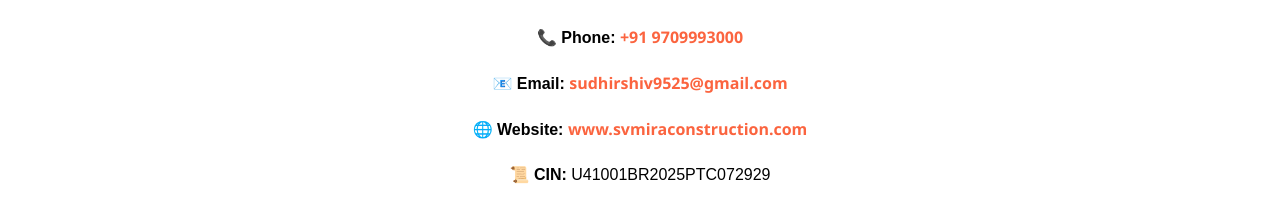
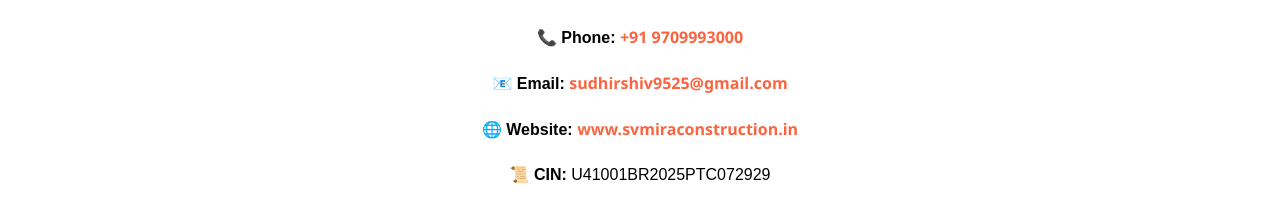
Before and after one commit to aayush-916/SVMIRA, a React (Vite) app: page / in a window 1280 px wide. Shown: the part 945-1153 px from the top of the page. Built offline with nearby package versions, Linux system fonts and the light colour scheme.

Commit message:
update services

```diff
--- a/src/CNI.jsx
+++ b/src/CNI.jsx
@@ -29,7 +29,7 @@ const CNI = () => {
         <div className="svm-contact-info">
           <p><strong>📞 Phone:</strong> <a href="tel:9709993000">+91 9709993000</a></p>
           <p><strong>📧 Email:</strong> <a href="mailto:sudhirshiv9525@gmail.com">sudhirshiv9525@gmail.com</a></p>
-          <p><strong>🌐 Website:</strong> <a href="https://www.svmiraconstruction.in" target="_blank" rel="noopener noreferrer">www.svmiraconstruction.com</a></p>
+          <p><strong>🌐 Website:</strong> <a href="https://www.svmiraconstruction.in" target="_blank" rel="noopener noreferrer">www.svmiraconstruction.in</a></p>
           <p><strong>📜 CIN:</strong> U41001BR2025PTC072929</p>
         </div>
       </div>
```
